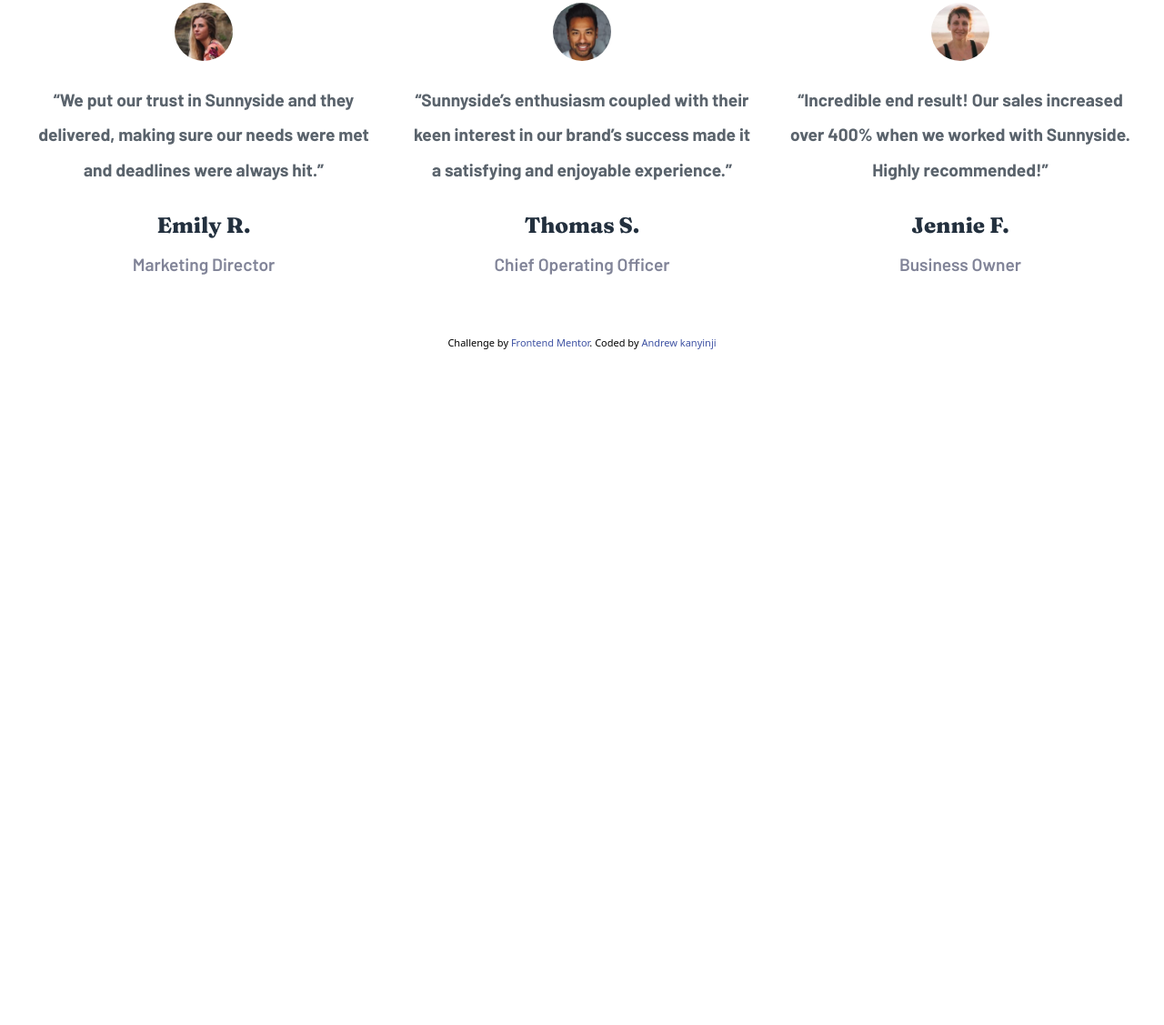
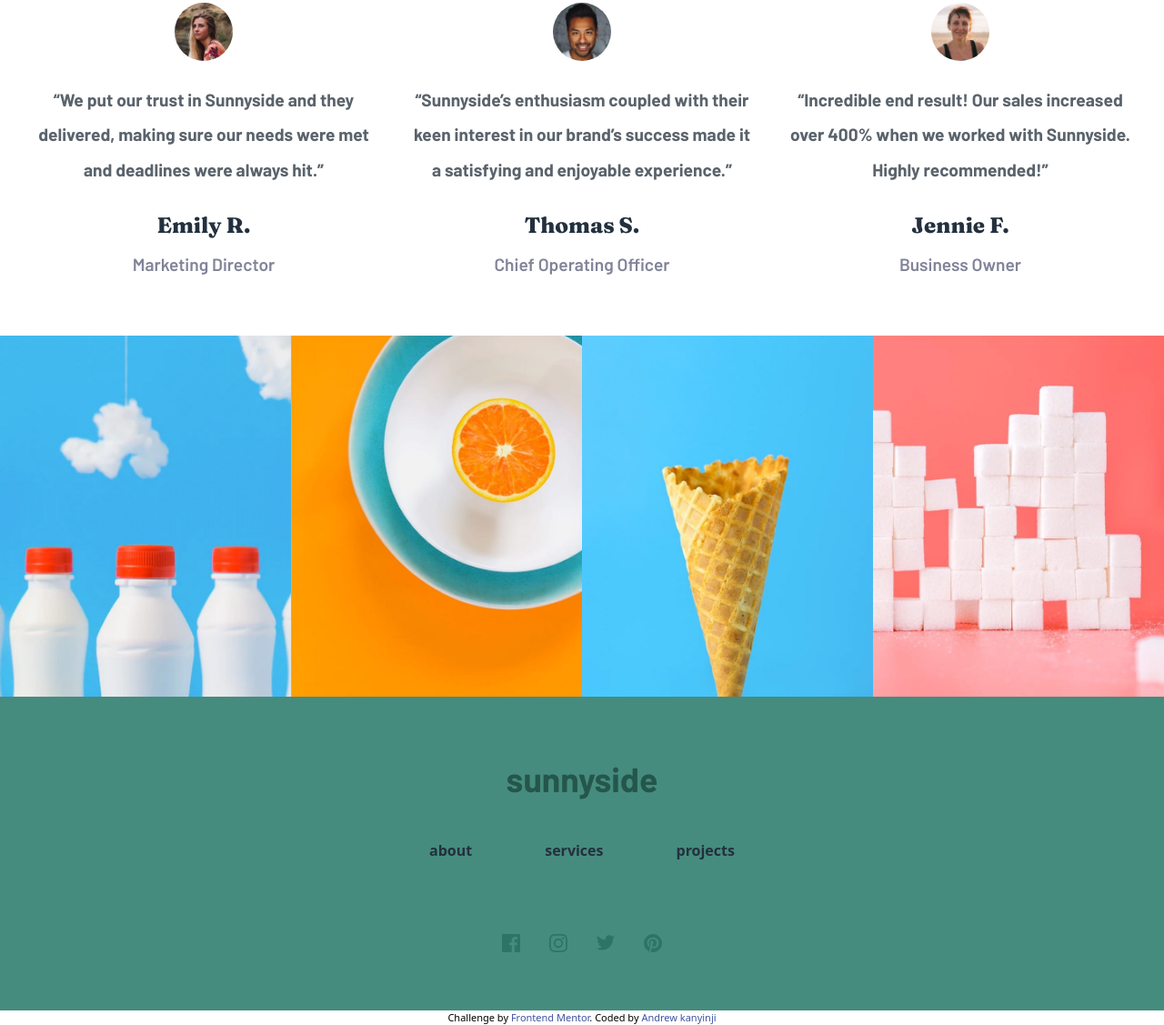
Before and after one commit to Risetech4drew/sunnyside-landing-page, a website: page index.html in a window 1280 px wide. Shown: the part 2642-3769 px from the top of the page at 91% size. Before the commit the page ends 3028 px from the top, so only its background shows below. Drawn offline with Linux system fonts and the light colour scheme.

Commit message:
added a footer section and styled it following the style guide

```diff
--- a/index.html
+++ b/index.html
@@ -115,7 +115,7 @@
           </div>
         </div>
       </section>
-      <section class="grid md:grid-cols-2">
+      <section class="grid lg:grid-cols-2">
         <div
           class="bg-white p-10 flex flex-col justify-center text-center md:text-left md:w-[60%] mx-auto"
         >
@@ -165,7 +165,7 @@
           >
         </div>
       </section>
-      <section class="grid md:grid-cols-2">
+      <section class="grid lg:grid-cols-2">
         <div class="relative h-[50vh] md:h-full">
           <img
             src="/images/desktop/image-graphic-design.jpg"
@@ -209,7 +209,7 @@
           </div>
         </div>
       </section>
-      <section class="py-16 text-center">
+      <section class="py-16 px-8 text-center">
         <h3
           class="font-fraunces font-bold text-sm mb-16 uppercase tracking-[0.2em] text-dark-grayish-blue"
         >
@@ -292,7 +292,82 @@
           </div>
         </div>
       </section>
+      <!-- gallery section -->
+      <section class="grid grid-cols-2 lg:grid-cols-4">
+        <img
+          src="/images/desktop/image-gallery-milkbottles.jpg"
+          alt="milk bottles"
+        />
+        <img
+          src="/images/desktop/image-gallery-orange.jpg"
+          alt="an orange cut in half on  plate on yellow background"
+        />
+        <img
+          src="/images/desktop/image-gallery-cone.jpg"
+          alt="ice cream cone on light blue background"
+        />
+        <img
+          src="/images/desktop/image-gallery-sugarcubes.jpg"
+          alt="sugarcubes on a pink background"
+        />
+      </section>
     </main>
+    <footer class="bg-dark-moderate-cyan py-16">
+      <h4
+        class="font-barlow text-center text-xl text-dark-desaturated-cyan font-bold"
+      >
+        sunnyside
+      </h4>
+      <nav class="mt-10">
+        <ul class="flex justify-center space-x-20">
+          <li>
+            <a href="#" class="text-very-dark-desaturated-blue font-semibold"
+              >about</a
+            >
+          </li>
+          <li>
+            <a href="#" class="text-very-dark-desaturated-blue font-semibold"
+              >services</a
+            >
+          </li>
+          <li>
+            <a href="#" class="text-very-dark-desaturated-blue font-semibold"
+              >projects</a
+            >
+          </li>
+        </ul>
+      </nav>
+      <div class="flex justify-center items-center space-x-8 mt-20">
+        <svg width="20" height="20" xmlns="http://www.w3.org/2000/svg">
+          <path
+            d="M18.896 0H1.104C.494 0 0 .494 0 1.104v17.793C0 19.506.494 20 1.104 20h9.58v-7.745H8.076V9.237h2.606V7.01c0-2.583 1.578-3.99 3.883-3.99 1.104 0 2.052.082 2.329.119v2.7h-1.598c-1.254 0-1.496.597-1.496 1.47v1.928h2.989l-.39 3.018h-2.6V20h5.098c.608 0 1.102-.494 1.102-1.104V1.104C20 .494 19.506 0 18.896 0z"
+            fill="#2C7566"
+            fill-rule="nonzero"
+          />
+        </svg>
+        <svg width="20" height="20" xmlns="http://www.w3.org/2000/svg">
+          <path
+            d="M10 1.802c2.67 0 2.987.01 4.042.059 2.71.123 3.975 1.409 4.099 4.099.048 1.054.057 1.37.057 4.04 0 2.672-.01 2.988-.057 4.042-.124 2.687-1.387 3.975-4.1 4.099-1.054.048-1.37.058-4.041.058-2.67 0-2.987-.01-4.04-.058-2.718-.124-3.977-1.416-4.1-4.1-.048-1.054-.058-1.37-.058-4.041 0-2.67.01-2.986.058-4.04.124-2.69 1.387-3.977 4.1-4.1 1.054-.048 1.37-.058 4.04-.058zM10 0C7.284 0 6.944.012 5.877.06 2.246.227.227 2.242.061 5.877.01 6.944 0 7.284 0 10s.012 3.057.06 4.123c.167 3.632 2.182 5.65 5.817 5.817 1.067.048 1.407.06 4.123.06s3.057-.012 4.123-.06c3.629-.167 5.652-2.182 5.816-5.817.05-1.066.061-1.407.061-4.123s-.012-3.056-.06-4.122C19.777 2.249 17.76.228 14.124.06 13.057.01 12.716 0 10 0zm0 4.865a5.135 5.135 0 100 10.27 5.135 5.135 0 000-10.27zm0 8.468a3.333 3.333 0 110-6.666 3.333 3.333 0 010 6.666zm5.338-9.87a1.2 1.2 0 100 2.4 1.2 1.2 0 000-2.4z"
+            fill="#2C7566"
+            fill-rule="nonzero"
+          />
+        </svg>
+        <svg width="20" height="17" xmlns="http://www.w3.org/2000/svg">
+          <path
+            d="M20 2.172a8.192 8.192 0 01-2.357.646 4.11 4.11 0 001.805-2.27 8.22 8.22 0 01-2.606.996A4.096 4.096 0 0013.847.248c-2.65 0-4.596 2.472-3.998 5.037A11.648 11.648 0 011.392 1a4.109 4.109 0 001.27 5.478 4.086 4.086 0 01-1.858-.513c-.045 1.9 1.318 3.679 3.291 4.075a4.113 4.113 0 01-1.853.07 4.106 4.106 0 003.833 2.849A8.25 8.25 0 010 14.658a11.616 11.616 0 006.29 1.843c7.618 0 11.923-6.434 11.663-12.205A8.354 8.354 0 0020 2.172z"
+            fill="#2C7566"
+            fill-rule="nonzero"
+          />
+        </svg>
+        <svg width="20" height="20" xmlns="http://www.w3.org/2000/svg">
+          <path
+            d="M10 0C4.477 0 0 4.477 0 10c0 4.237 2.636 7.855 6.356 9.312-.088-.791-.167-2.005.035-2.868.181-.78 1.172-4.97 1.172-4.97s-.299-.6-.299-1.486c0-1.39.806-2.428 1.81-2.428.852 0 1.264.64 1.264 1.408 0 .858-.546 2.14-.828 3.33-.236.995.5 1.807 1.48 1.807 1.778 0 3.144-1.874 3.144-4.58 0-2.393-1.72-4.068-4.176-4.068-2.845 0-4.516 2.135-4.516 4.34 0 .859.331 1.781.745 2.281a.3.3 0 01.069.288l-.278 1.133c-.044.183-.145.223-.335.134-1.249-.581-2.03-2.407-2.03-3.874 0-3.154 2.292-6.052 6.608-6.052 3.469 0 6.165 2.473 6.165 5.776 0 3.447-2.173 6.22-5.19 6.22-1.013 0-1.965-.525-2.291-1.148l-.623 2.378c-.226.869-.835 1.958-1.244 2.621.937.29 1.931.446 2.962.446 5.523 0 10-4.477 10-10S15.523 0 10 0z"
+            fill="#2C7566"
+            fill-rule="nonzero"
+          />
+        </svg>
+      </div>
+    </footer>
 
     <div class="attribution">
       Challenge by
```
Also changed, not shown: src/css/output.css.
